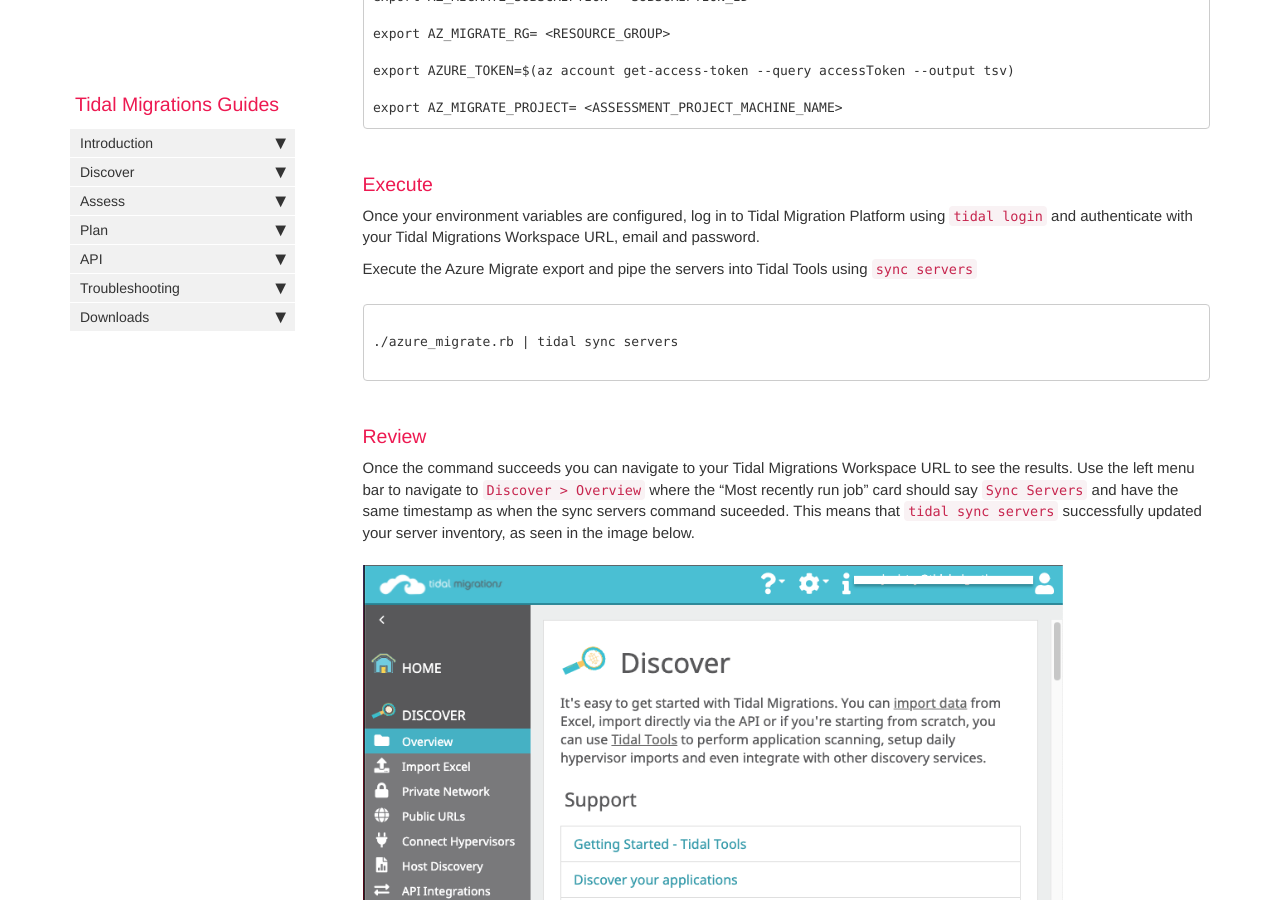
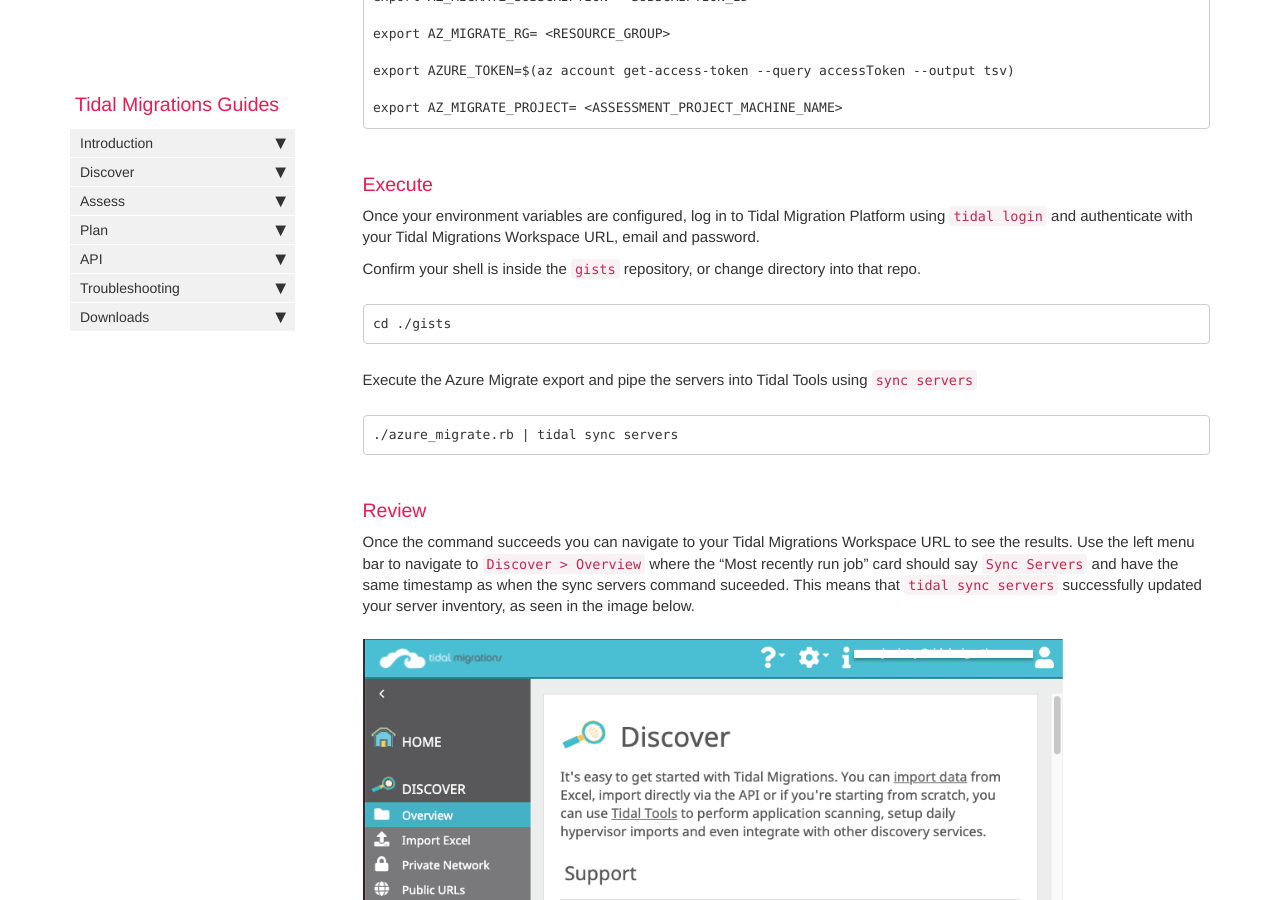
Before and after one commit to tidalmigrations/tidalmigrations.github.io, a Jekyll site: the page built from pages/user guides/integrating_with_azure_migrate.md, in a window 1280 px wide and 900 px high, scrolled down 1976 px. Built offline with Jekyll 4.4.1, drawn with Linux system fonts in a browser that asks for light colours; nearby versions of some CDN libraries; comment, search, counter and statistics services are not loaded.

Commit message:
Add hint

````diff
--- a/pages/user guides/integrating_with_azure_migrate.md
+++ b/pages/user guides/integrating_with_azure_migrate.md
@@ -86,12 +86,16 @@ export AZ_MIGRATE_PROJECT= <ASSESSMENT_PROJECT_MACHINE_NAME>
 
 Once your environment variables are configured, log in to Tidal Migration Platform using `tidal login` and authenticate with your Tidal Migrations Workspace URL, email and password.
 
+Confirm your shell is inside the `gists` repository, or change directory into that repo.
+
+```
+cd ./gists
+```
+
 Execute the Azure Migrate export and pipe the servers into Tidal Tools using `sync servers`
 
 ```
-
 ./azure_migrate.rb | tidal sync servers
-
 ```
 
 ### Review
````
